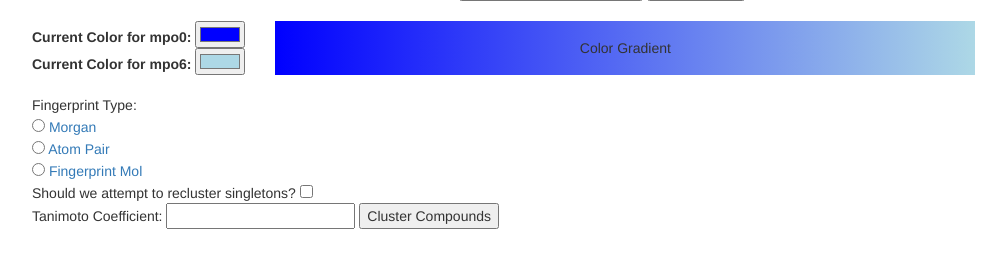
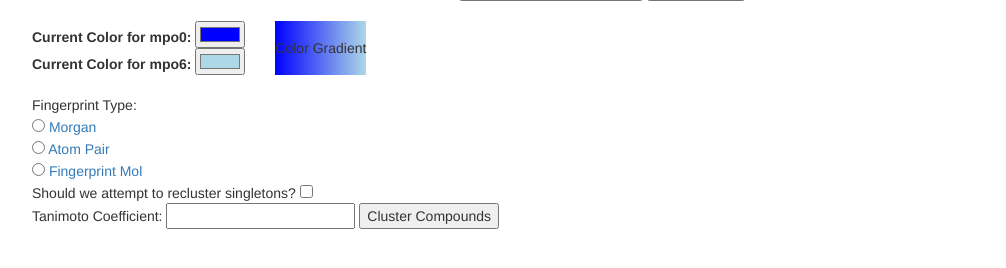
Before and after one commit to sandboxnu/cheminformatics, a Flask app: template app/templates/pains_verify_and_coefficient_use.html in a window 1280 px wide. Shown: the part 171-439 px from the top of the page, without its empty margins (38-1044 px from the left). Run offline with Flask 2, Linux system fonts and the light colour scheme; the template is opened without the code that fills it, so the values that code supplies are empty; some libraries are stand-ins or nearby versions.

Commit message:
Cut color gradient bar size in half (#111)

```diff
--- a/app/templates/pains_verify_and_coefficient_use.html
+++ b/app/templates/pains_verify_and_coefficient_use.html
@@ -60,7 +60,7 @@
           .gradient {
             font: "Roboto";
             text-align: center;
-            min-width: 700px;
+            min-width: 350;
             background: linear-gradient(to right,
             #0000ff, #add8e6);
           }
```
